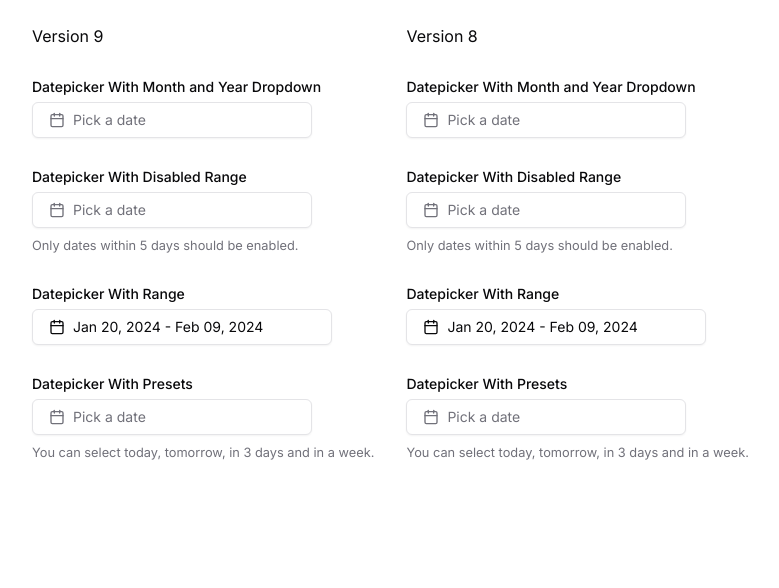
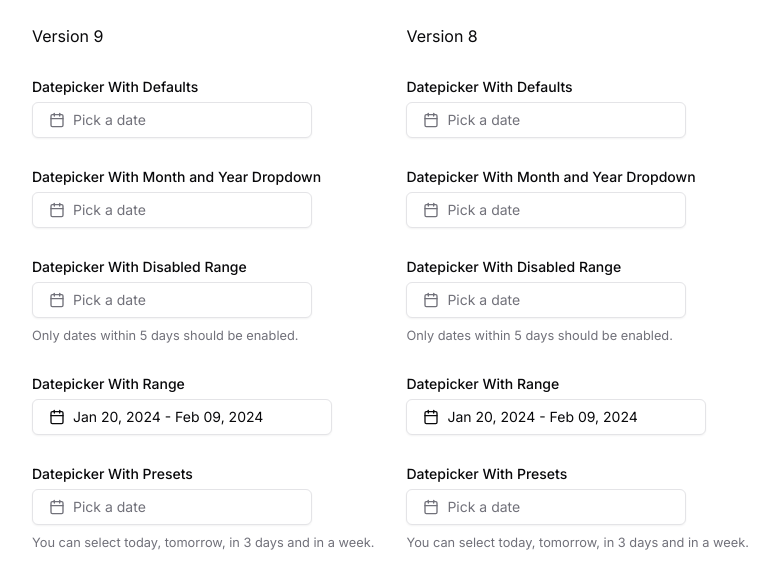
Before and after one commit to Nhollas/shadcn-ui-amplified, a Next.js app: page / in a window 1280 px wide. Shown: the top 588 px of the page, without its empty margins (248-1027 px from the left). Built offline with nearby package versions, Linux system fonts and the light colour scheme.

Commit message:
Add default date-picker

```diff
--- a/package.json
+++ b/package.json
@@ -34,6 +34,7 @@
     "lucide-react": "^0.379.0",
     "next": "^14.2.3",
     "react": "^18.3.1",
+    "react-day-picker": "8.10.1",
     "react-day-picker-v8": "npm:react-day-picker@8.10.1",
     "react-day-picker-v9": "npm:react-day-picker@9.0.8",
     "react-dom": "^18.3.1",
--- a/src/app/(routes)/@v8/calendar.tsx
+++ b/src/app/(routes)/@v8/calendar.tsx
@@ -22,15 +22,16 @@ function Calendar({
       classNames={{
         months: "flex flex-col sm:flex-row space-y-4 sm:space-x-4 sm:space-y-0",
         month: "space-y-4",
-        caption: "flex justify-center relative",
-        caption_dropdowns: "flex flex-col w-full mx-10 gap-y-3",
-        nav: "absolute top-0 inset-x-0 flex items-center justify-between h-9",
+        caption_dropdowns: "flex flex-col gap-y-2 w-full mx-12",
+        caption: "flex justify-center relative items-center",
+        caption_label: "text-sm font-medium",
+        nav: "space-x-1 flex items-center",
         nav_button: cn(
           buttonVariants({ variant: "outline" }),
           "h-7 w-7 bg-transparent p-0 opacity-50 hover:opacity-100",
         ),
-        nav_button_previous: "absolute left-0",
-        nav_button_next: "absolute right-0",
+        nav_button_previous: "absolute left-1",
+        nav_button_next: "absolute right-1",
         table: "w-full border-collapse space-y-1",
         head_row: "flex",
         head_cell:
--- a/src/app/(routes)/@v8/page.tsx
+++ b/src/app/(routes)/@v8/page.tsx
@@ -1,5 +1,6 @@
 import { Paragraph } from "@/app/components/ui"
 
+import { DatePickerWithDefaults } from "./with-default"
 import { DatePickerWithDisabledRange } from "./with-disabled-range"
 import { DatePickerWithDropdown } from "./with-dropdown"
 import { DatePickerWithPresets } from "./with-presets"
@@ -9,6 +10,7 @@ export default function Version8DatepickerPage() {
   return (
     <div className="flex flex-col gap-y-8">
       <Paragraph>Version 8</Paragraph>
+      <DatePickerWithDefaults />
       <DatePickerWithDropdown />
       <DatePickerWithDisabledRange />
       <DatePickerWithRange />
--- /dev/null
+++ b/src/app/(routes)/@v8/with-default.tsx
@@ -0,0 +1,49 @@
+"use client"
+import { format } from "date-fns"
+import { CalendarIcon } from "lucide-react"
+import { useState } from "react"
+
+import {
+  Button,
+  FormItem,
+  Label,
+  Popover,
+  PopoverContent,
+  PopoverTrigger,
+} from "@/app/components/ui"
+import { cn } from "@/app/lib/utils"
+
+import { Calendar } from "./calendar"
+
+export function DatePickerWithDefaults() {
+  const [date, setDate] = useState<Date | undefined>()
+
+  return (
+    <FormItem className="flex flex-col">
+      <Label id="datepicker-disabled-range">Datepicker With Defaults</Label>
+      <Popover>
+        <PopoverTrigger asChild>
+          <Button
+            variant="outline"
+            className={cn(
+              "w-[280px] justify-start text-left font-normal",
+              !date && "text-muted-foreground",
+            )}
+            aria-labelledby="datepicker-disabled-range"
+          >
+            <CalendarIcon className="mr-2 size-4" />
+            {date ? format(date, "PPP") : <span>Pick a date</span>}
+          </Button>
+        </PopoverTrigger>
+        <PopoverContent className="w-auto p-0" align="start">
+          <Calendar
+            mode="single"
+            selected={date}
+            onSelect={setDate}
+            showOutsideDays={true}
+          />
+        </PopoverContent>
+      </Popover>
+    </FormItem>
+  )
+}
--- a/src/app/(routes)/@v9/page.tsx
+++ b/src/app/(routes)/@v9/page.tsx
@@ -1,5 +1,6 @@
 import { Paragraph } from "@/app/components/ui"
 
+import { DatePickerWithDefaults } from "./with-default"
 import { DatePickerWithDisabledRange } from "./with-disabled-range"
 import { DatePickerWithDropdown } from "./with-dropdown"
 import { DatePickerWithPresets } from "./with-presets"
@@ -9,6 +10,7 @@ export default function Version9DatepickerPage() {
   return (
     <div className="flex flex-col gap-y-8">
       <Paragraph>Version 9</Paragraph>
+      <DatePickerWithDefaults />
       <DatePickerWithDropdown />
       <DatePickerWithDisabledRange />
       <DatePickerWithRange />
--- /dev/null
+++ b/src/app/(routes)/@v9/with-default.tsx
@@ -0,0 +1,49 @@
+"use client"
+import { format } from "date-fns"
+import { CalendarIcon } from "lucide-react"
+import { useState } from "react"
+
+import {
+  Button,
+  FormItem,
+  Label,
+  Popover,
+  PopoverContent,
+  PopoverTrigger,
+} from "@/app/components/ui"
+import { cn } from "@/app/lib/utils"
+
+import { Calendar } from "./calendar"
+
+export function DatePickerWithDefaults() {
+  const [date, setDate] = useState<Date | undefined>()
+
+  return (
+    <FormItem className="flex flex-col">
+      <Label id="datepicker-disabled-range">Datepicker With Defaults</Label>
+      <Popover>
+        <PopoverTrigger asChild>
+          <Button
+            variant="outline"
+            className={cn(
+              "w-[280px] justify-start text-left font-normal",
+              !date && "text-muted-foreground",
+            )}
+            aria-labelledby="datepicker-disabled-range"
+          >
+            <CalendarIcon className="mr-2 size-4" />
+            {date ? format(date, "PPP") : <span>Pick a date</span>}
+          </Button>
+        </PopoverTrigger>
+        <PopoverContent className="w-auto p-0" align="start">
+          <Calendar
+            mode="single"
+            selected={date}
+            onSelect={setDate}
+            showOutsideDays={true}
+          />
+        </PopoverContent>
+      </Popover>
+    </FormItem>
+  )
+}
```
Also changed, not shown: 1 other file (tests, documents, lock files or other folders).
